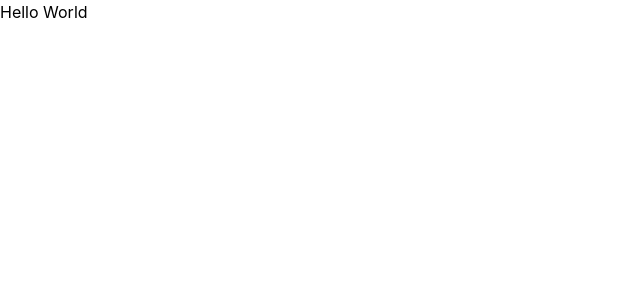
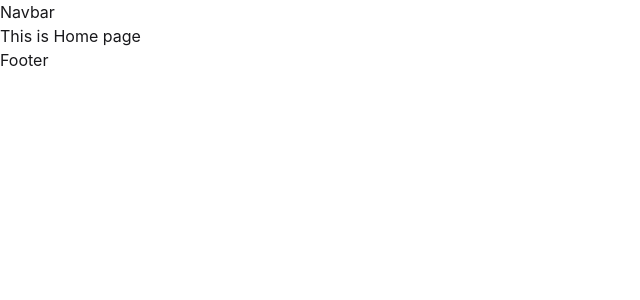
Before and after one commit to Sangma83/Movie-explorer-app, a React (Vite) app: page / in a window 1280 px wide. Shown: the top 300 px of the page, without its empty margins (0-640 px from the left). Built offline with nearby package versions, Linux system fonts and the light colour scheme.

Commit message:
Hero section started with nav and footer

```diff
--- a/package.json
+++ b/package.json
@@ -11,6 +11,7 @@
   },
   "dependencies": {
     "@tailwindcss/vite": "^4.3.3",
+    "daisyui": "^5.7.39",
     "react": "^19.2.8",
     "react-dom": "^19.2.8",
     "react-router": "^8.4.0",
--- a/src/App.jsx
+++ b/src/App.jsx
@@ -1,10 +1,11 @@
 import { createBrowserRouter } from "react-router";
 import { RouterProvider } from "react-router/dom";
+import Home from "./pages/Home";
 
 const router = createBrowserRouter([
   {
     path: "/",
-    element: <div>Hello World</div>,
+    element: <Home/>,
   },
 ]);
 
--- /dev/null
+++ b/src/components/Footer.jsx
@@ -0,0 +1,9 @@
+
+
+const Footer = () => {
+  return (
+    <div>Footer</div>
+  )
+}
+
+export default Footer
--- /dev/null
+++ b/src/components/Navbar.jsx
@@ -0,0 +1,9 @@
+
+
+const Navbar = () => {
+  return (
+    <div>Navbar</div>
+  )
+}
+
+export default Navbar
--- a/src/index.css
+++ b/src/index.css
@@ -1 +1,2 @@
 @import "tailwindcss";
+@plugin "daisyui";
--- /dev/null
+++ b/src/pages/Home.jsx
@@ -0,0 +1,15 @@
+import Footer from "../components/Footer"
+import Navbar from "../components/Navbar"
+
+
+const Home = () => {
+  return (
+    <>
+    <Navbar/>
+    <h2>This is Home page</h2>
+    <Footer/>
+    </>
+  )
+}
+
+export default Home
```
Also changed, not shown: 1 other file (tests, documents, lock files or other folders).
